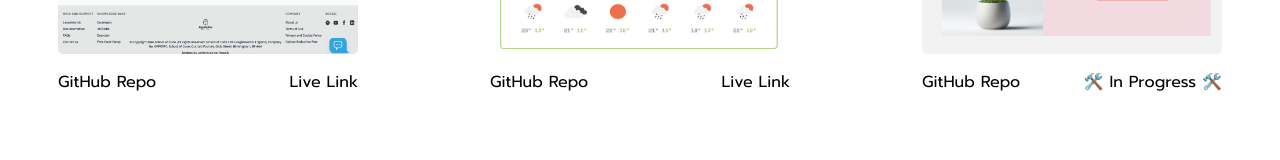
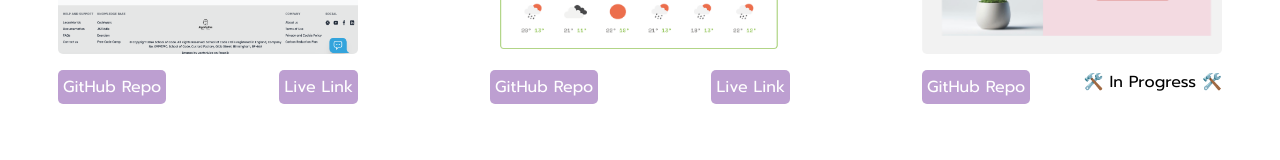
Before and after one commit to annamariakou/portfolio, a Next.js app in the folder my-app/: page / in a window 1280 px wide. Shown: the part 970-1130 px from the top of the page. Built offline with nearby package versions, Linux system fonts and the light colour scheme; a web font is replaced by a local one.

Commit message:
added buttons

```diff
--- a/my-app/components/Projects/Projects.css
+++ b/my-app/components/Projects/Projects.css
@@ -67,13 +67,21 @@
 
   a {
     text-decoration: none;
-    color: black;
+    color: white;
   }
 
 
-  .projectLink :hover {
-    color:#AD88C6
+
+
+  .projectLink {
+   border-radius: 5px;
+   padding: 5px;
+   background-color:rgba(173, 136, 198, 0.80);
+color: white;
   }
+
+
+
 
   @media (max-width: 768px) {
     .cards {
```
